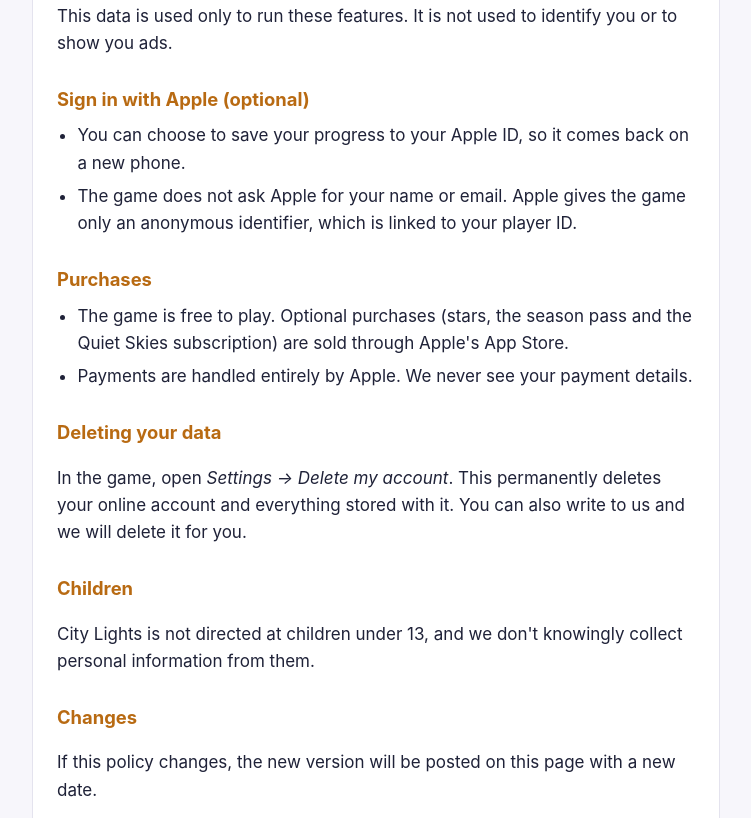
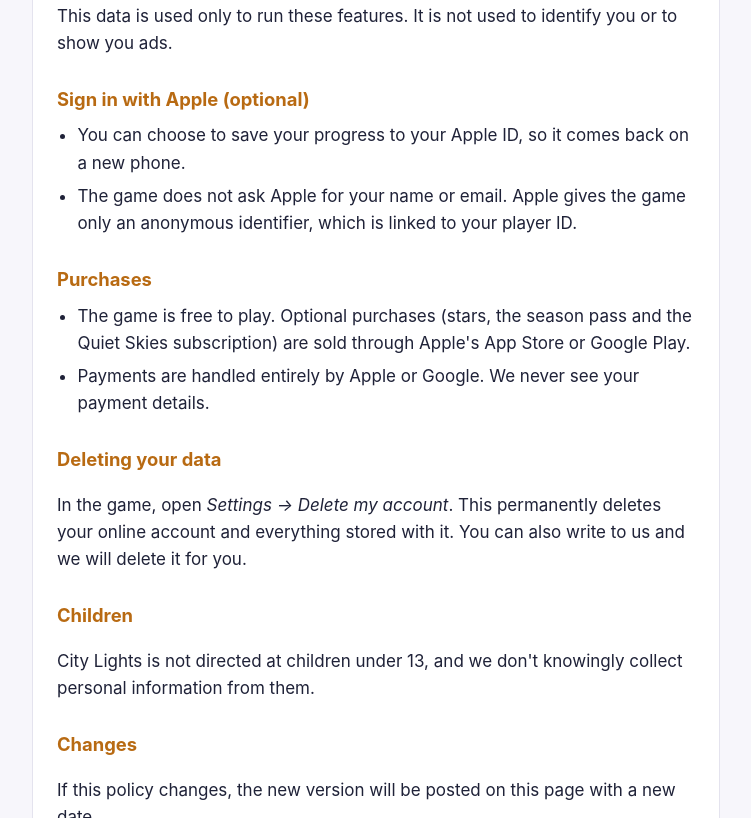
Before and after one commit to hassondaniel/citylights-privacy, a plain HTML site: page index.html in a window 1280 px wide. Shown: the part 993-1811 px from the top of the page, without its empty margins (264-1015 px from the left). Drawn offline with Linux system fonts and the light colour scheme.

Commit message:
Mention Google Play purchases in the privacy policy
Co-Authored-By: Claude Opus 5.5 <noreply@anthropic.com>

```diff
--- a/index.html
+++ b/index.html
@@ -27,7 +27,7 @@
 <main>
   <div class="card">
     <h1>City Lights — Privacy Policy</h1>
-    <p class="updated">Last updated: 19 November 2026</p>
+    <p class="updated">Last updated: 24 November 2026</p>
 
     <p>City Lights is a calm lantern puzzle game published by Daniel Hasson (Doris). We collect as little as possible, and <strong>we never sell your data or use it for advertising.</strong></p>
 
@@ -63,8 +63,8 @@
 
     <h2>Purchases</h2>
     <ul>
-      <li>The game is free to play. Optional purchases (stars, the season pass and the Quiet Skies subscription) are sold through Apple's App Store.</li>
-      <li>Payments are handled entirely by Apple. We never see your payment details.</li>
+      <li>The game is free to play. Optional purchases (stars, the season pass and the Quiet Skies subscription) are sold through Apple's App Store or Google Play.</li>
+      <li>Payments are handled entirely by Apple or Google. We never see your payment details.</li>
     </ul>
 
     <h2>Deleting your data</h2>
```
